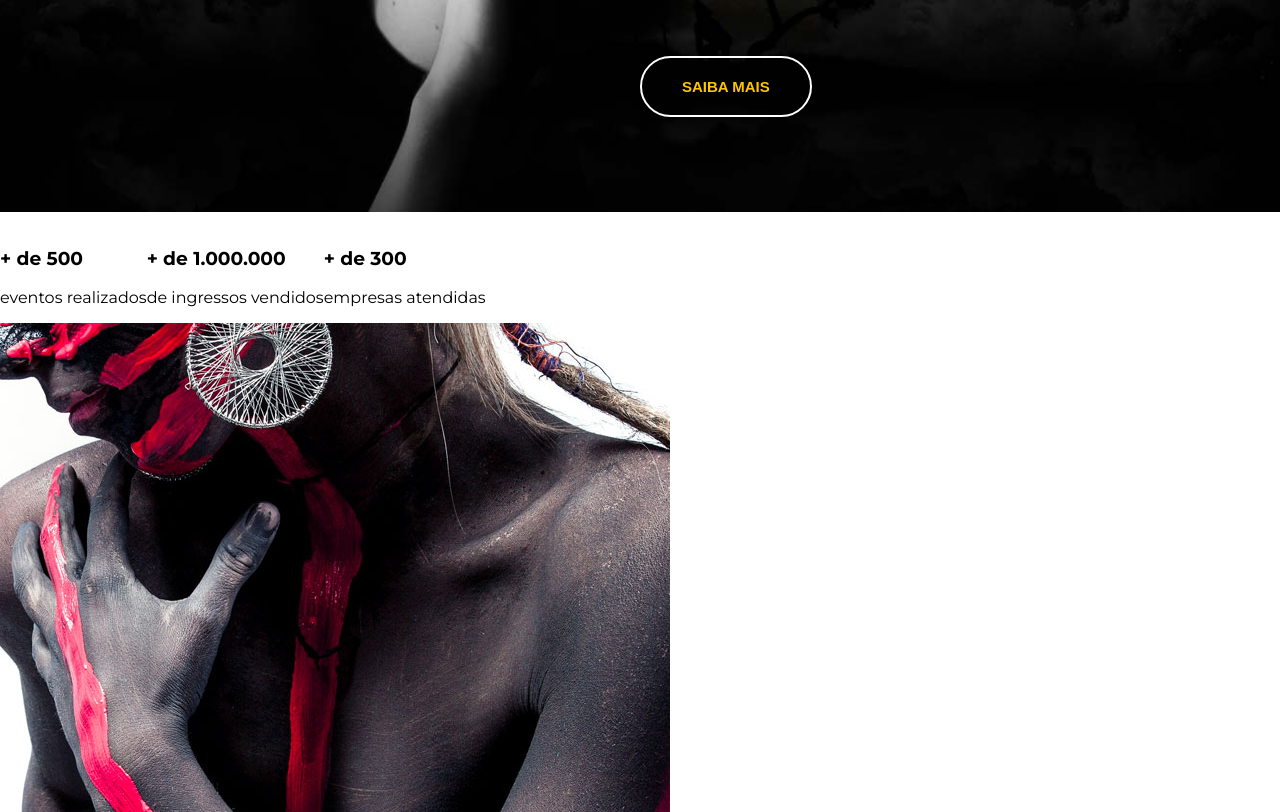
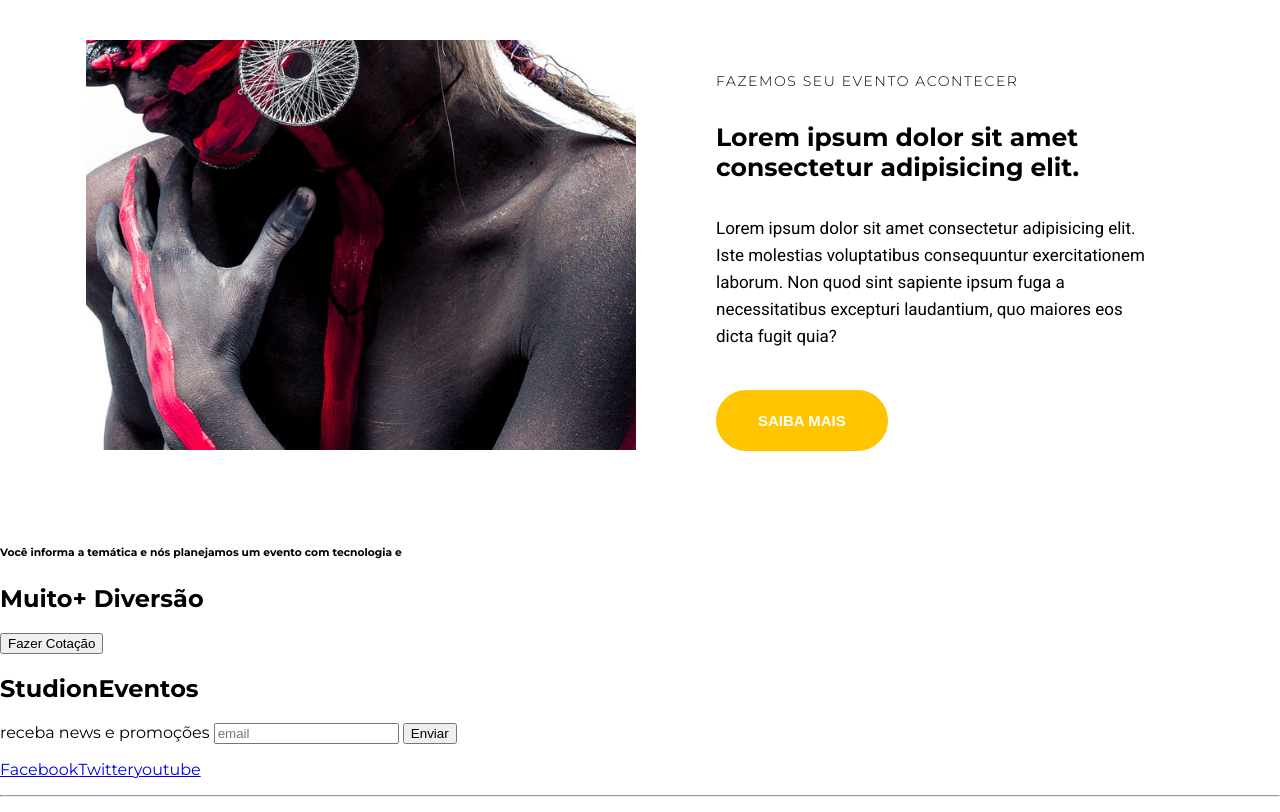
Before and after one commit to costajj/studion, a website: page src/index.html in a window 1280 px wide. Shown: the part 588-1400 px from the top of the page. Drawn offline with Linux system fonts and the light colour scheme.

Commit message:
feat(main): implemented institutional container

```diff
--- a/src/index.html
+++ b/src/index.html
@@ -3,13 +3,13 @@
     <head>
         <meta charset="UTF-8">
         <meta name="viewport" content="width=device-width, initial-scale=1.0">
-        <link rel="stylesheet" href="./style.css" />
-        <link rel="icon" type="image/x-icon" href="favicon.ico">
+        <link rel="stylesheet" href="./style.css" /><link rel="icon" type="image/x-icon" href="favicon.ico">
         <title>Studion</title>
     </head>
 
     <body>
         <nav class="navbar">
+            <div class="container navbar__container">
                 <h1 class="logo-studion">
                     Studi<span class="copy--primary">on</span>
                     <span class="logo-studion__subtitle">Eventos</span>
@@ -43,6 +43,7 @@
                     </li>
 
                 </ul>
+            </div>
         </nav>
 
         <header>
@@ -58,23 +59,24 @@
 
             </div>
         </header>
+
         <main>
-            <section>
-                <ul>
-                    <li><h3>+ de 500 </h3>eventos realizados</li>
-                    <li><h3>+ de 1.000.000 </h3>de ingressos vendidos</li>
-                    <li><h3>+ de 300 </h3>empresas atendidas</li>
+            <section id="counter">
+                <ul class="container counter__container">
+                    <li><h3>+ de 500 <small>eventos realizados</small></h3></li>
+                    <li><h3>+ de 1.000.000 <small>de ingressos vendidos</small></h3></li>
+                    <li><h3>+ de 300 <small>empresas atendidas</small></h3></li>
                 </ul>
             </section>
-            <section >
-                <div>
-                    <img src="./images/institutional.jpg"/>
+            <section class="container institutional">
+                <img class="institutional__image"src="./images/institutional.jpg" alt="Studion institutional"/>
+                <div class="institutional__copy">
                         <h6>Fazemos seu evento acontecer</h6>
                         <h4>Lorem ipsum dolor sit amet consectetur adipisicing elit.</h4>
                         <P>
                         Lorem ipsum dolor sit amet consectetur adipisicing elit. Iste molestias voluptatibus consequuntur exercitationem laborum. Non quod sint sapiente ipsum fuga a necessitatibus excepturi laudantium, quo maiores eos dicta fugit quia?
                         </P>
-                        <button>Saiba Mais</button>
+                        <button class="btn btn--institutional">Saiba Mais</button>
                 </div>
             </section>
             <section>
--- a/src/style.css
+++ b/src/style.css
@@ -1,4 +1,4 @@
-@import url('https://fonts.googleapis.com/css2?family=Montserrat:wght@300;400;700;900&display=swap');
+@import url('https://fonts.googleapis.com/css2?family=Montserrat:wght@300;400;500;700;900&family=Roboto&display=swap');
 
 * {
     box-sizing: border-box;
@@ -7,15 +7,26 @@
 :root {
     font-family: 'Montserrat', sans-serif;
     font-size: 16px;
+    --color-copy: #333;
     --color-primary: #ffc500;
     --default-padding: 1rem
-
+    color: var(var(--color-copy));
 }
-
 
 body {
     margin: 0;
     padding-top: 7.75rem;
+}
+
+header,
+main,
+footer {
+    overflow-x: hidden;
+}
+
+.container {
+    max-width: 1140px ;
+    margin: 0 auto;
 }
 
 ul {
@@ -24,15 +35,21 @@ ul {
     padding-left: 0;
 }
 
-
 .navbar {
     position: fixed;
     z-index: 1;
+    top: 0;
+    left: 0;
+    width: 100%;
+    background-color: #000;
+    color: #fff;
+}
+
+.navbar__container {
     display: grid;
     grid-template-columns: 1fr 9fr;
     align-items: center;
-    top: 0;
-    left: 0;
+
     width: 100vw;
     height: 7.75rem;
     padding: 0 1rem;
@@ -72,8 +89,6 @@ ul {
 .logo-studion__subtitle {
     font-size: 0.875rem;
     font-weight: 300;
-    text-align: right;
-
 }
 
 .copy--primary {
@@ -81,23 +96,18 @@ ul {
 }
 
 #slider {
-    /* padding: var(--default-padding); */
     background-color: #000;
-    /* background-image: url('./images/banner.jpg'); */
-    /* background-size: cover; */
-    /* background-repeat: no-repeat; */
-    /* background-position: center; */
     color: #fff;
 }
 
 .slide {
     position: relative;
-    height: calc(100vh - 7.75rem) ;
+    height: calc(35vh - 7.75rem) ;
 }
 
 .slide__background-image {
     width: 100%;
-    height: 100%;
+    height: 37.185rem;
     object-fit: cover;
     object-position: center;
 }
@@ -140,9 +150,75 @@ ul {
 
 .btn:hover,
 .btn:active,
-.btn:focus {
+.btn:focus,
+.btn--institutional {
     border-color: var(--color-primary);
     background-color: var(--color-primary);
     color: #fff;
+}
+
+#counter {
+    background-color: var(--color-primary);
+    color: #fff;
+    text-transform: uppercase;
+}
+
+.counter__container {
+    display: grid;
+    grid-template-columns: repeat(auto-fill, minmax(300px, 1fr));
+    place-items: center;
+    padding: 4.375rem 1rem;
+}
+
+.counter__container h3 {
+    font-size: 2.1875rem;
+}
+
+.counter__container h3 small {
+    display: block;
+    font-size: 1.25rem;
+}
+
+.institutional {
+    display: grid;
+    grid-template-columns: auto auto;
+    gap: 3.125rem;
+    align-items: center;
+    padding: 4.375rem 1rem;
+}
+
+.institutional__image {
+    max-width: 550px;
+}
+
+.institutional__copy {
+    padding: 0 1.875rem;
 
 }
+
+.institutional__copy h6 {
+    font-size: 0.875rem;
+    font-weight: 300;
+    letter-spacing: 0.1rem;
+    text-transform: uppercase;
+}
+
+.institutional__copy h4 {
+    font-size: 1.5625rem;
+    margin-top: 1rem;
+}
+
+.institutional p {
+    font-family: 'Roboto', sans-serif;
+    font-size: 1.0625rem;
+    line-height: 1.6875rem;
+    margin-bottom: 0;
+    margin-bottom: 2.5rem;
+}
+
+.btn--institutional:hover {
+    color: var(--color-copy);
+    border-color: var(--color-copy);
+    background: unset;
+
+}
```
Lines whose indentation alone changed are shown as unchanged.
